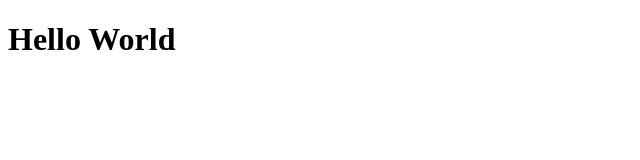
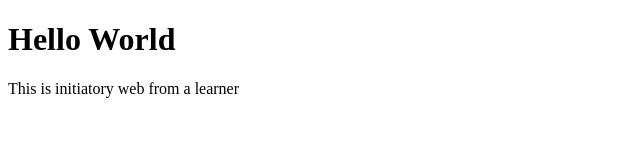
Before and after one commit to wazed-biplob/my-3rd-repo, a plain HTML site: page index.html in a window 1280 px wide. Shown: the whole page, without its empty margins (0-640 px from the left). Drawn offline with Linux system fonts and the light colour scheme.

Commit message:
Update index.html

```diff
--- a/index.html
+++ b/index.html
@@ -8,5 +8,6 @@
 </head>
 <body>
     <h1>Hello World</h1>
+    <p>This is initiatory web from a learner</p>
 </body>
 </html>
```
